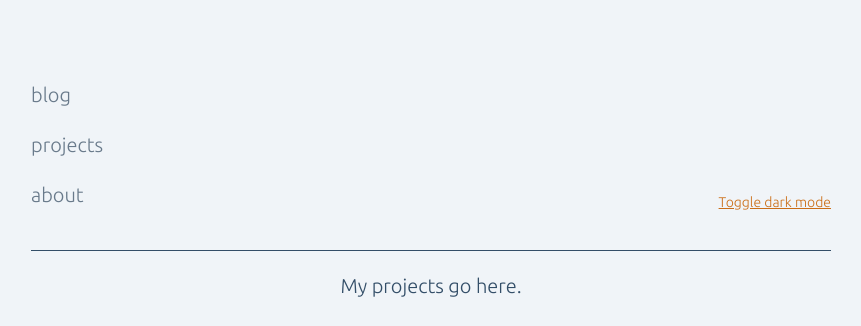
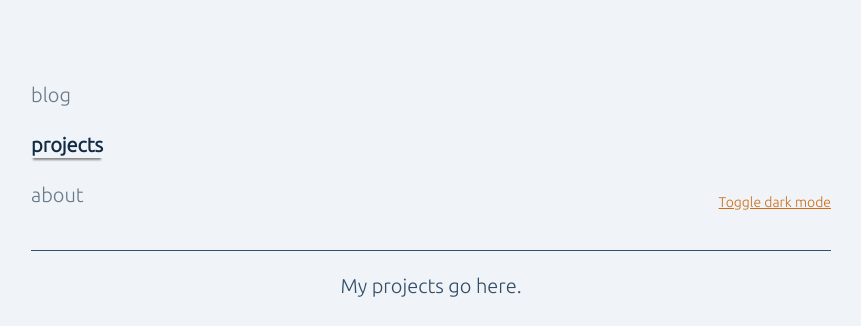
Before and after one commit to oluvvafemi/oluvvafemi.github.io, a Jekyll site: the page built from projects.html, in a window 1280 px wide. Shown: the top 326 px of the page, without its empty margins (209-1070 px from the left). Built offline with Jekyll 4.4.1, drawn with Linux system fonts in a browser that asks for light colours.

Commit message:
fix navigation highlighting

```diff
--- a/_layouts/default.html
+++ b/_layouts/default.html
@@ -25,12 +25,8 @@
         <ul>
           {% for item in site.data.navigation %}
             <li>
-              {% assign full_link = '/' %}
-              {% unless item.link == '/' %}
-                {% assign full_link = item.link | append: '.html' %}
-              {% endunless %}
               <a href="{{item.link}}" class="nav-links" id="{{item.name}}"
-                {% if page.url == full_link %}style="font-weight: bolder; opacity: 1; box-shadow: 0 4px 2px -2px #888888; padding-bottom:2px;"{% endif %}
+                {% if page.url == item.link %}style="font-weight: bolder; opacity: 1; box-shadow: 0 4px 2px -2px #888888; padding-bottom:2px;"{% endif %}
               >
                 {{item.name}}
               </a>
```
